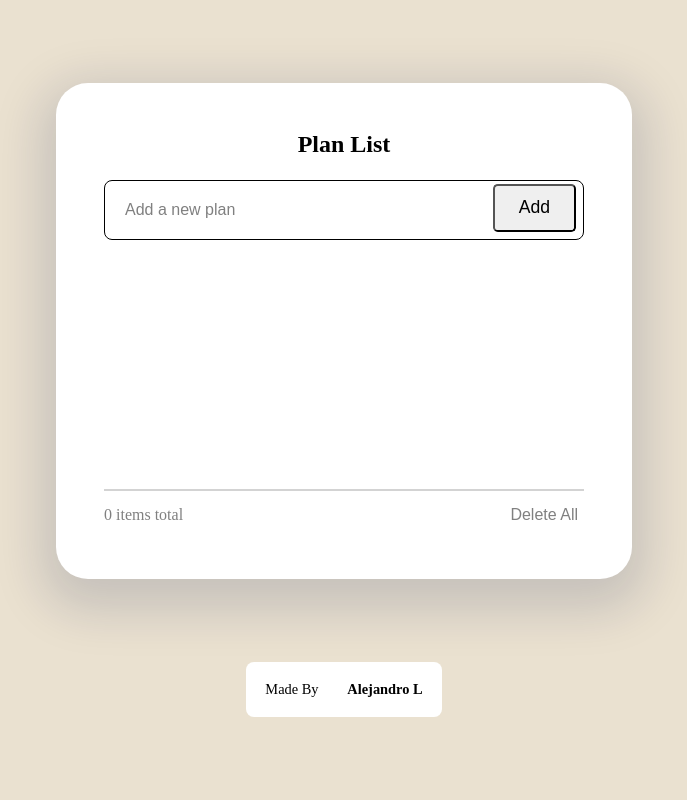
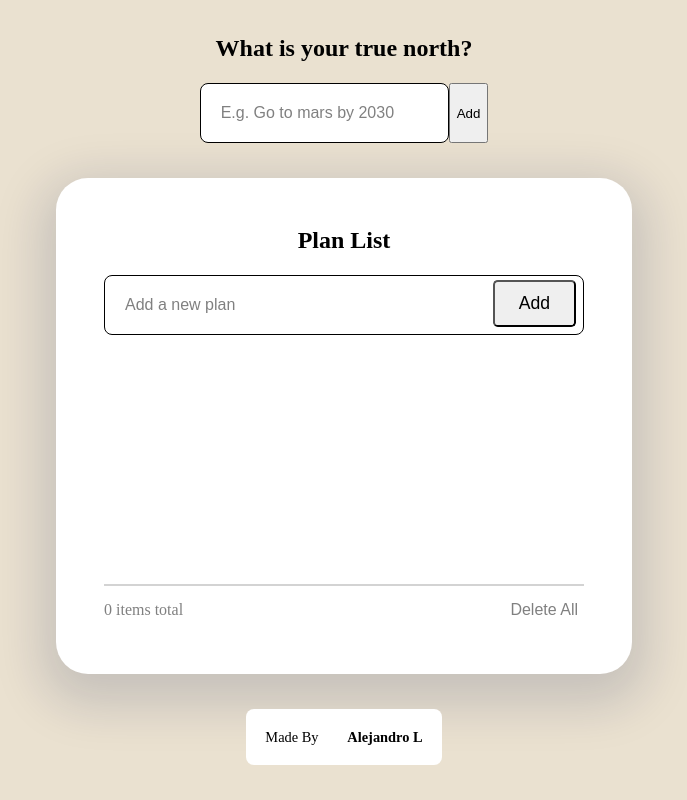
Before and after one commit to alexsalm/csci45-final-project, a plain HTML site: page index.html in a window 1280 px wide. Shown: the whole page, without its empty margins (296-983 px from the left). Drawn offline with Linux system fonts and the light colour scheme.

Commit message:
Add header section with input field for getting True North from user

```diff
--- a/index.html
+++ b/index.html
@@ -8,6 +8,15 @@
     <title>True North</title>
 </head>
 <body>
+    <header class="trueNorth">
+        <h2>What is your true north?</h2>
+        <div class="input">
+            <input type="text" class="input-field" id="true-north-input"
+            placeholder="E.g. Go to mars by 2030">
+            <button class="header-btn">Add</button>
+        </div>
+        <h3 id="true-north-declaration"></h3>
+    </header>
     <section class="plan">
         <h2>Plan List</h2>
         <div class="input">
```
